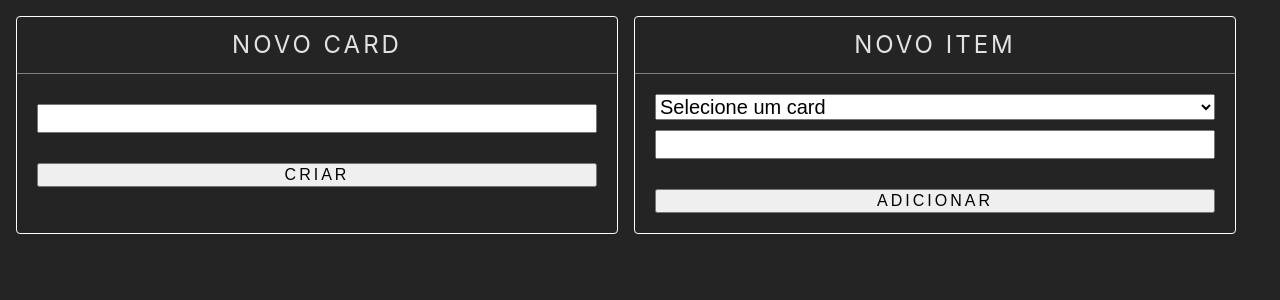
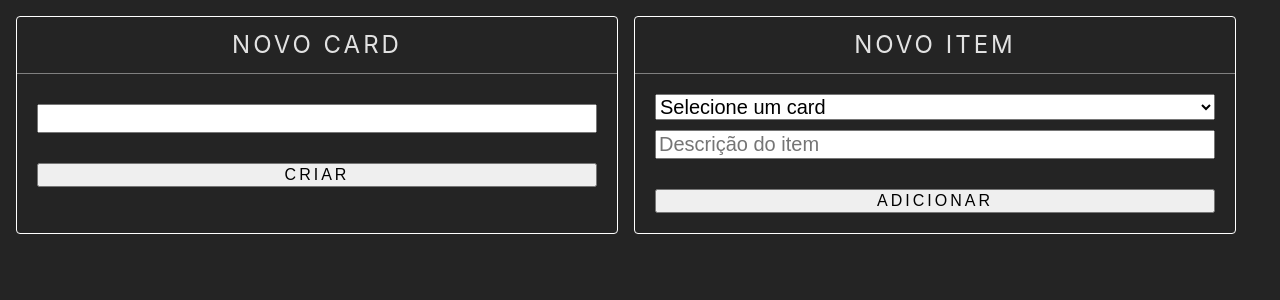
Before and after one commit to mentalitydark/annotations, a React (Vite) app: page / in a window 1280 px wide. Shown: the top 300 px of the page. Built offline with nearby package versions, Linux system fonts and the light colour scheme.

Commit message:
feat: add placeholder to input field in NewItem

```diff
--- a/src/components/NewItem/NewItem.tsx
+++ b/src/components/NewItem/NewItem.tsx
@@ -24,6 +24,7 @@ const { createItemSubmit, itemInputRef, cardSelectRef, cards } = useNewItem()
           type="text"
           name="new-input-input"
           className="input-text"
+          placeholder="Descrição do item"
           onKeyDown={EnterEvent(createItemSubmit)}
           />
       </CardElements.Content>
```
